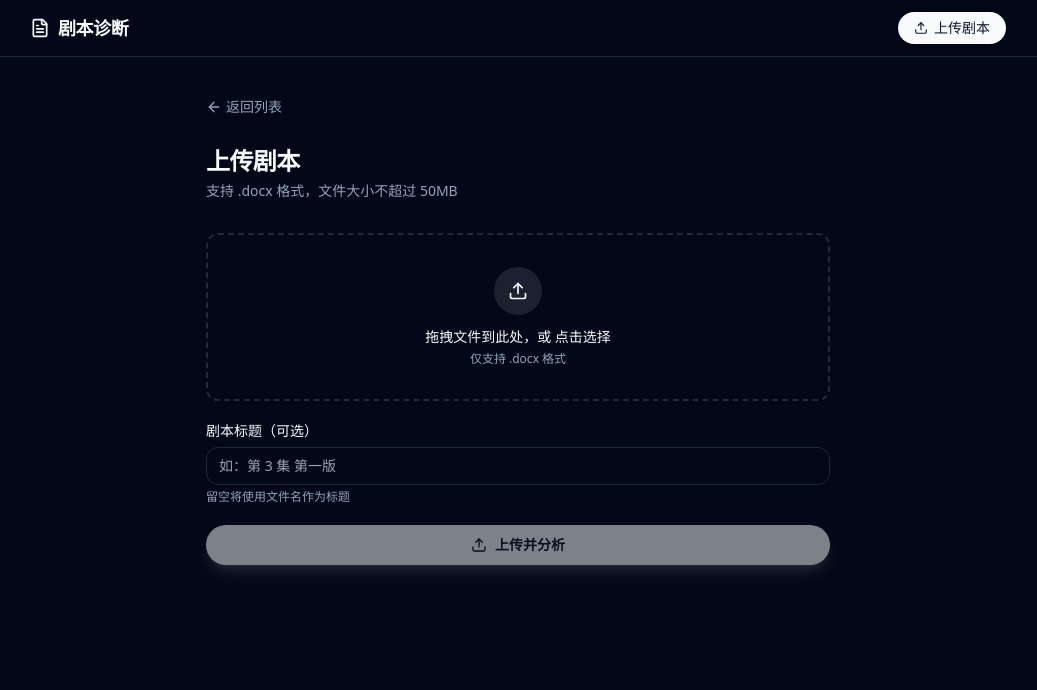
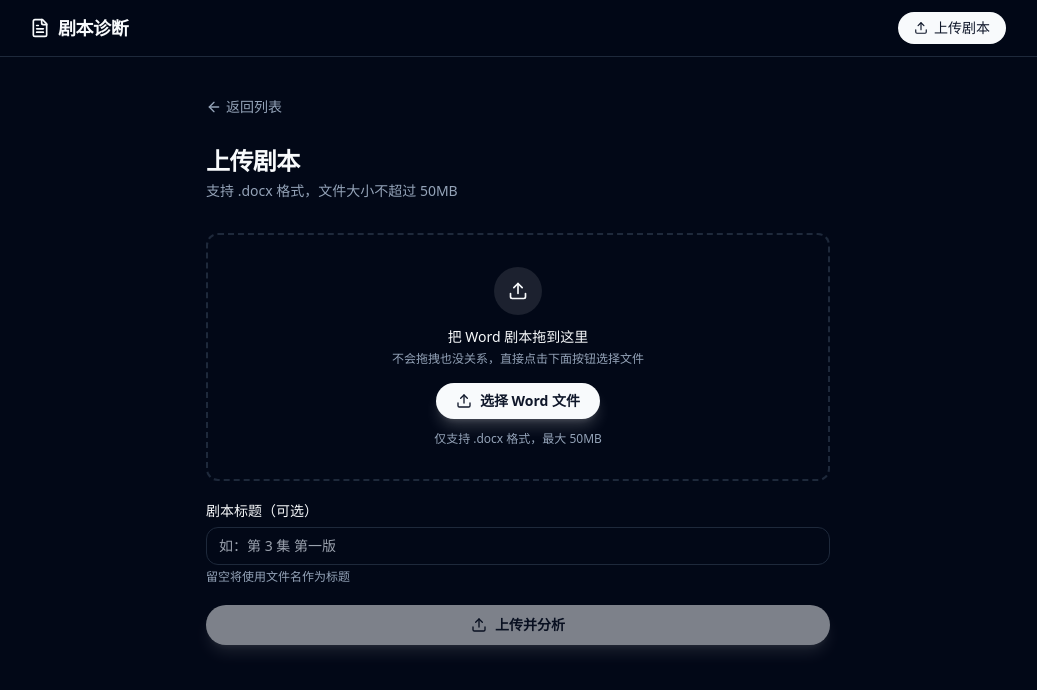
Before and after one commit to caojiahao11/AIGC-AOC, a Next.js app: page /upload in a window 1280 px wide. Shown: the top 690 px of the page, without its empty margins (122-1159 px from the left). Built offline with nearby package versions, Linux system fonts and the light colour scheme.

Commit message:
chore(deploy): Dockerfile 切 Debian slim + prisma linux 引擎 + 上传按钮 UI

```diff
--- a/app/upload/page.tsx
+++ b/app/upload/page.tsx
@@ -104,10 +104,14 @@ export default function UploadPage() {
               <div className="mx-auto flex h-12 w-12 items-center justify-center rounded-full bg-primary/10 text-primary">
                 <Upload className="h-5 w-5" />
               </div>
-              <p className="mt-3 text-sm font-medium">
-                拖拽文件到此处，或{" "}
-                <label className="cursor-pointer text-primary hover:underline">
-                  点击选择
+              <p className="mt-3 text-sm font-medium">把 Word 剧本拖到这里</p>
+              <p className="mt-1 text-xs text-muted-foreground">
+                不会拖拽也没关系，直接点击下面按钮选择文件
+              </p>
+              <div className="mt-4">
+                <label className="inline-flex cursor-pointer items-center justify-center gap-2 rounded-full bg-primary px-5 py-2 text-sm font-semibold text-primary-foreground shadow-lg shadow-primary/20 transition-all hover:shadow-primary/30 hover:scale-[1.02] active:scale-[0.98]">
+                  <Upload className="h-4 w-4" />
+                  选择 Word 文件
                   <input
                     type="file"
                     accept=".docx"
@@ -115,8 +119,8 @@ export default function UploadPage() {
                     onChange={(e) => handleFile(e.target.files?.[0] ?? null)}
                   />
                 </label>
-              </p>
-              <p className="mt-1 text-xs text-muted-foreground">仅支持 .docx 格式</p>
+              </div>
+              <p className="mt-3 text-xs text-muted-foreground">仅支持 .docx 格式，最大 {MAX_SIZE_MB}MB</p>
             </>
           ) : (
             <div className="flex items-center justify-center gap-3">
```
Also changed, not shown: 2 other files (tests, documents, lock files or other folders).
